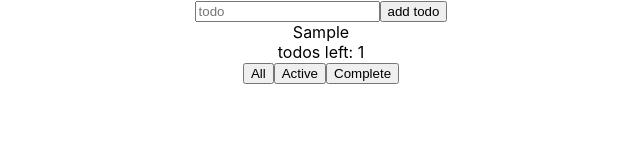
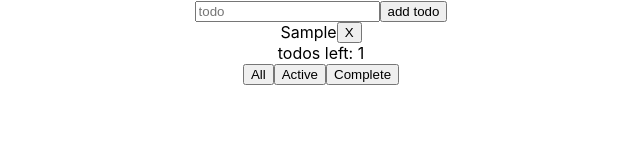
Before and after one commit to BlueDragon709/React-ToDo-List, a React (Create React App) app: page / in a window 1280 px wide. Both pictures are taken after typing "Sample" into the empty fields and a click on the button "add todo". Shown: the top 160 px of the page, without its empty margins (319-959 px from the left). Built offline with nearby package versions, Linux system fonts and the light colour scheme.

Commit message:
Added delete functionality

```diff
--- a/src/Components/Todo.js
+++ b/src/Components/Todo.js
@@ -1,10 +1,13 @@
 import React from "react";
 
 export default props => (
-  <div
-    style={{ textDecoration: props.todo.complete ? "line-through" : "" }}
-    onClick={props.toggleComplete}
-  >
-    {props.todo.text}
+  <div style={{ display: "flex", justifyContent: "center" }}>
+    <div
+      style={{ textDecoration: props.todo.complete ? "line-through" : "" }}
+      onClick={props.toggleComplete}
+    >
+      {props.todo.text}
+    </div>
+    <button onClick={props.onDelete}>X</button>
   </div>
 );
--- a/src/Components/TodoList.js
+++ b/src/Components/TodoList.js
@@ -47,6 +47,12 @@
     });
   };
 
+  handleDeleteTodo = id => {
+    this.setState({
+      todos: this.state.todos.filter(todo => todo.id !== id)
+    });
+  };
+
   render() {
     let todos = [];
 
@@ -65,6 +71,7 @@
           <Todo
             key={todo.id}
             toggleComplete={() => this.toggleComplete(todo.id)}
+            onDelete={() => this.handleDeleteTodo(todo.id)}
             todo={todo}
           />
         ))}
```
